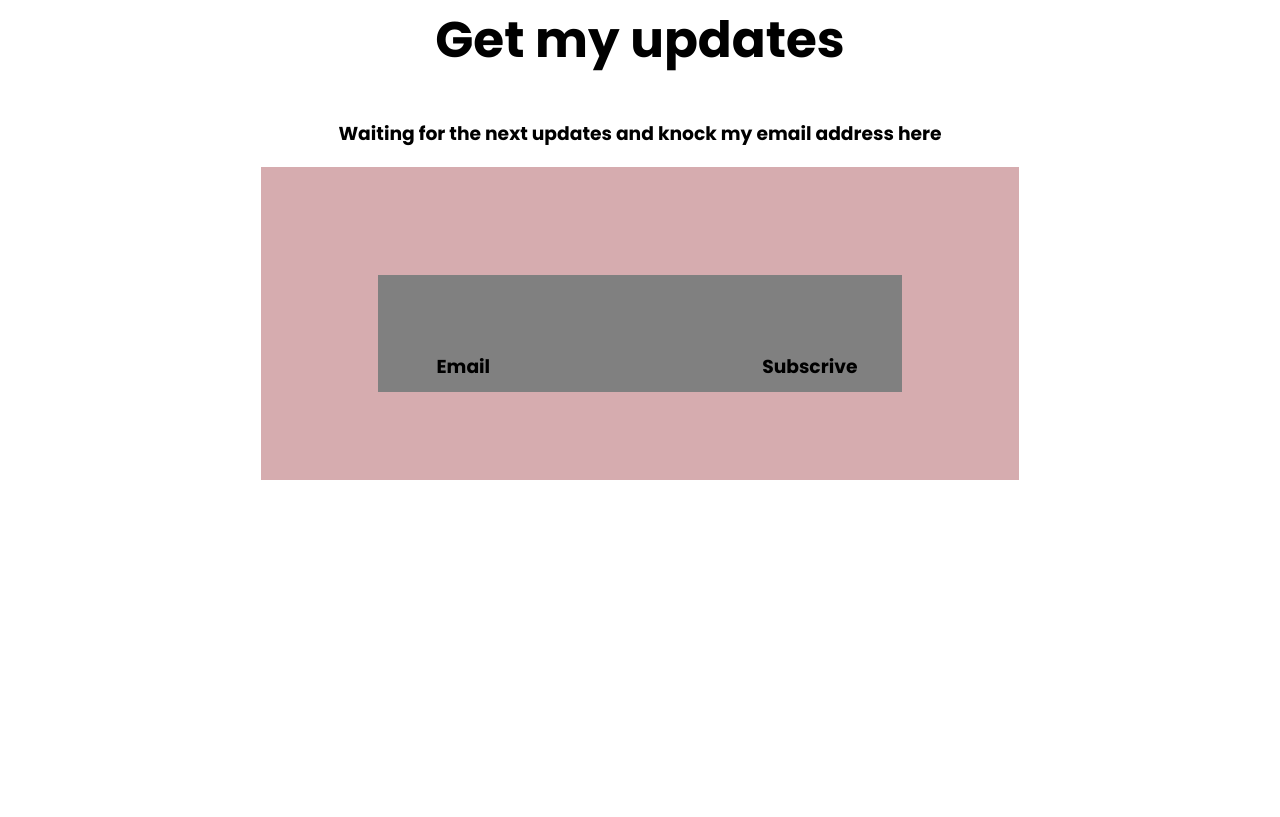
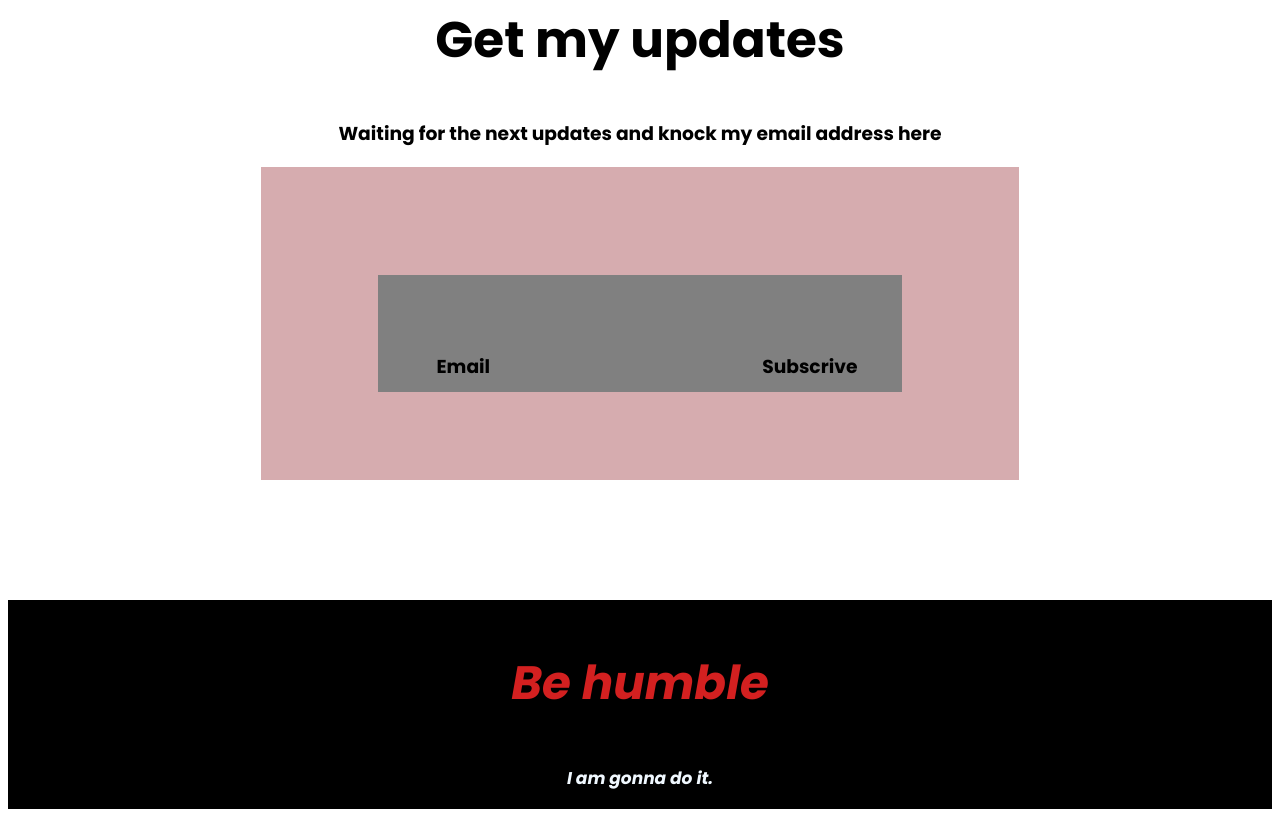
Before and after one commit to NahidHasan2kk2/first-assignment-project, a plain HTML site: page index.html in a window 1280 px wide. Shown: the part 2683-3500 px from the top of the page. Before the commit the page ends 3171 px from the top, so only its background shows below. Drawn offline with Linux system fonts and the light colour scheme.

Commit message:
final text added

```diff
--- a/index.html
+++ b/index.html
@@ -125,6 +125,13 @@
 
         </div>
     </section>
+    <section>
+        <div id="humble">
+            <h3 id="color-text">Be humble</h3>
+            <h3 id="color-text2">I am gonna do it.</h3>
+
+        </div>
+    </section>
 
 
 
--- a/style.css
+++ b/style.css
@@ -143,3 +143,22 @@ h3 {
     float: right;
     margin-bottom: 30px;
 }
+
+#humble {
+    text-align: center;
+    background-color: black;
+    font-size: 40px;
+    font-style: italic;
+    font-weight: 50;
+    padding: .1%;
+    margin-top: 120px;
+}
+
+#color-text {
+    color: rgb(211, 32, 32);
+}
+
+#color-text2 {
+    color: aliceblue;
+    font-size: 17px;
+}
```
